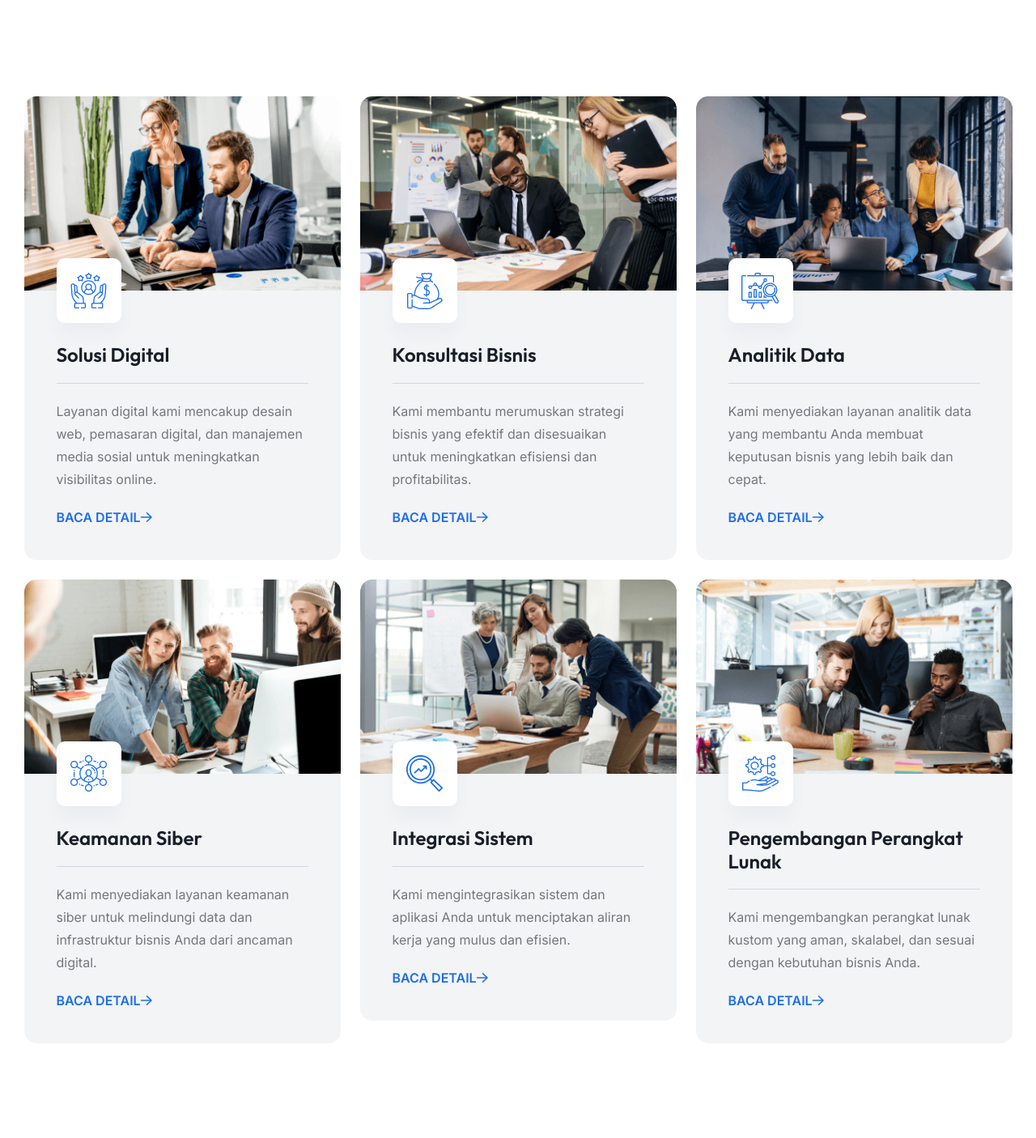
After one commit to Valifer13/information-technology-company, a PHP site: page /service.php in a window 1280 px wide. The commit adds this page. Shown: the part 451-1857 px from the top of the page at 81% size. Run offline with PHP 8.4, Linux system fonts and the light colour scheme; some libraries are stand-ins or nearby versions.

Commit message:
completing project, blig, faw, pricing, service pages

```diff
--- /dev/null
+++ b/service.php
@@ -0,0 +1,214 @@
+<?php
+
+include 'assets/inc/SubHeader.php';
+include 'assets/inc/PageHeader.php';
+include 'assets/inc/SubFooter.php';
+
+?>
+<!DOCTYPE html>
+<html lang="en">
+
+<head>
+    <meta charset="UTF-8">
+    <meta name="viewport" content="width=device-width, initial-scale=1.0">
+    <title>Layanan Kami</title>
+
+    <!-- Icon -->
+    <link rel="shortcut icon" type="image/x-icon" href="assets/img/favicon.png">
+
+    <!-- CSS here -->
+    <link rel="stylesheet" href="assets/css/bootstrap.min.css">
+    <link rel="stylesheet" href="assets/css/fontawesome.min.css">
+    <link rel="stylesheet" href="assets/css/venobox.min.css">
+    <link rel="stylesheet" href="assets/css/animate.min.css">
+    <link rel="stylesheet" href="assets/css/keyframe-animation.css">
+    <link rel="stylesheet" href="assets/css/daterangepicker.css">
+    <link rel="stylesheet" href="assets/css/odometer.min.css">
+    <link rel="stylesheet" href="assets/css/nice-select.css">
+    <link rel="stylesheet" href="assets/css/swiper.min.css">
+    <link rel="stylesheet" href="assets/css/main.css">
+</head>
+
+<body>
+    <?= $SubHeader ?>
+    <?= PageHeader("Layanan Kami", "Layanan") ?>
+    <!-- Content Start -->
+
+    <section class="service-section-4 pt-120 pb-120">
+        <div class="container">
+            <div class="row gy-4 fade-wrapper">
+                <div class="col-lg-4 col-md-6">
+                    <div class="service-item-4 fade-top">
+                        <div class="service-thumb">
+                            <img class="main-img" src="assets/img/service/service-img-4.png" alt="service">
+                            <div class="icon"><img src="assets/img/icon/service-icon-5.png" alt="icon"></div>
+                        </div>
+                        <div class="service-content">
+                            <h3 class="title"><a href="service-details.php">Solusi Digital</a></h3>
+                            <p>Layanan digital kami mencakup desain web, pemasaran digital, dan manajemen media sosial untuk meningkatkan visibilitas online.</p>
+                            <a href="service-details.php" class="read-more">Baca Detail<i class="fa-regular fa-arrow-right"></i></a>
+                        </div>
+                    </div>
+                </div>
+                <div class="col-lg-4 col-md-6">
+                    <div class="service-item-4 fade-top">
+                        <div class="service-thumb">
+                            <img class="main-img" src="assets/img/service/service-img-5.png" alt="service">
+                            <div class="icon"><img src="assets/img/icon/service-icon-6.png" alt="icon"></div>
+                        </div>
+                        <div class="service-content">
+                            <h3 class="title"><a href="service-details.php">Konsultasi Bisnis</a></h3>
+                            <p>Kami membantu merumuskan strategi bisnis yang efektif dan disesuaikan untuk meningkatkan efisiensi dan profitabilitas.</p>
+                            <a href="service-details.php" class="read-more">Baca Detail<i class="fa-regular fa-arrow-right"></i></a>
+                        </div>
+                    </div>
+                </div>
+                <div class="col-lg-4 col-md-6">
+                    <div class="service-item-4 fade-top">
+                        <div class="service-thumb">
+                            <img class="main-img" src="assets/img/service/service-img-6.png" alt="service">
+                            <div class="icon"><img src="assets/img/icon/service-icon-7.png" alt="icon"></div>
+                        </div>
+                        <div class="service-content">
+                            <h3 class="title"><a href="service-details.php">Analitik Data</a></h3>
+                            <p>Kami menyediakan layanan analitik data yang membantu Anda membuat keputusan bisnis yang lebih baik dan cepat.</p>
+                            <a href="service-details.php" class="read-more">Baca Detail<i class="fa-regular fa-arrow-right"></i></a>
+                        </div>
+                    </div>
+                </div>
+                <div class="col-lg-4 col-md-6">
+                    <div class="service-item-4 fade-top">
+                        <div class="service-thumb">
+                            <img class="main-img" src="assets/img/service/service-img-7.png" alt="service">
+                            <div class="icon"><img src="assets/img/icon/service-icon-8.png" alt="icon"></div>
+                        </div>
+                        <div class="service-content">
+                            <h3 class="title"><a href="service-details.php">Keamanan Siber</a></h3>
+                            <p>Kami menyediakan layanan keamanan siber untuk melindungi data dan infrastruktur bisnis Anda dari ancaman digital.</p>
+                            <a href="service-details.php" class="read-more">Baca Detail<i class="fa-regular fa-arrow-right"></i></a>
+                        </div>
+                    </div>
+                </div>
+                <div class="col-lg-4 col-md-6">
+                    <div class="service-item-4 fade-top">
+                        <div class="service-thumb">
+                            <img class="main-img" src="assets/img/service/service-img-8.png" alt="service">
+                            <div class="icon"><img src="assets/img/icon/service-icon-9.png" alt="icon"></div>
+                        </div>
+                        <div class="service-content">
+                            <h3 class="title"><a href="service-details.php">Integrasi Sistem</a></h3>
+                            <p>Kami mengintegrasikan sistem dan aplikasi Anda untuk menciptakan aliran kerja yang mulus dan efisien.</p>
+                            <a href="service-details.php" class="read-more">Baca Detail<i class="fa-regular fa-arrow-right"></i></a>
+                        </div>
+                    </div>
+                </div>
+                <div class="col-lg-4 col-md-6">
+                    <div class="service-item-4 fade-top">
+                        <div class="service-thumb">
+                            <img class="main-img" src="assets/img/service/service-img-9.png" alt="service">
+                            <div class="icon"><img src="assets/img/icon/service-icon-10.png" alt="icon"></div>
+                        </div>
+                        <div class="service-content">
+                            <h3 class="title"><a href="service-details.php">Pengembangan Perangkat Lunak</a></h3>
+                            <p>Kami mengembangkan perangkat lunak kustom yang aman, skalabel, dan sesuai dengan kebutuhan bisnis Anda.</p>
+                            <a href="service-details.php" class="read-more">Baca Detail<i class="fa-regular fa-arrow-right"></i></a>
+                        </div>
+                    </div>
+                </div>
+            </div>
+        </div>
+    </section>
+    <!-- ./ service-section -->
+
+    <section class="service-counter pt-120 pb-120">
+        <div class="bg-item">
+            <div class="bg-img" data-background="assets/img/bg-img/service-counter-bg.jpg"></div>
+            <div class="overlay"></div>
+            <div class="shapes">
+                <div class="shape shape-1"><img src="assets/img/shapes/service-counter-shape-1.png" alt="shape"></div>
+                <div class="shape shape-2"><img src="assets/img/shapes/service-counter-shape-2.png" alt="shape"></div>
+            </div>
+        </div>
+        <div class="container">
+            <div class="section-heading text-center white-content">
+                <h4 class="sub-heading" data-text-animation="fade-in" data-duration="1.5"><span class="left-shape"></span>Kekuatan Perusahaan</h4>
+                <h2 class="section-title mb-0" data-text-animation data-split="word" data-duration="1">Tim Kami Memiliki Perkembangan yang Pesat</h2>
+            </div>
+            <div class="row gy-lg-0 gy-4 justify-content-center fade-wrapper">
+                <div class="col-lg-4 col-md-6">
+                    <div class="counter-card fade-top">
+                        <div class="icon"><img src="assets/img/icon/counter-1.png" alt="icon"></div>
+                        <div class="content">
+                            <h3 class="title"><span class="odometer" data-count="858">0</span>+</h3>
+                            <p>Proyek Langsung</p>
+                        </div>
+                    </div>
+                </div>
+                <div class="col-lg-4 col-md-6">
+                    <div class="counter-card fade-top">
+                        <div class="icon"><img src="assets/img/icon/counter-2.png" alt="icon"></div>
+                        <div class="content">
+                            <h3 class="title"><span class="odometer" data-count="16">0</span>k+</h3>
+                            <p>Layanan Selesai</p>
+                        </div>
+                    </div>
+                </div>
+                <div class="col-lg-4 col-md-6">
+                    <div class="counter-card fade-top">
+                        <div class="icon"><img src="assets/img/icon/counter-3.png" alt="icon"></div>
+                        <div class="content">
+                            <h3 class="title"><span class="odometer" data-count="92">0</span>+</h3>
+                            <p>Penhargaan Global</p>
+                        </div>
+                    </div>
+                </div>
+            </div>
+        </div>
+    </section>
+    <!-- ./ service-section -->
+
+    <section class="service-process pt-120 pb-120">
+        <div class="container">
+            <div class="section-heading">
+                <h4 class="sub-heading" data-text-animation="fade-in" data-duration="1.5"><span class="left-shape"></span>Bagaimana Kami Bekerja</h4>
+                <h2 class="section-title mb-0" data-text-animation data-split="word" data-duration="1">Ikuti 4 Langkah Kerja Mudah</h2>
+            </div>
+            <div class="row gy-lg-0 gy-4 fade-wrapper">
+                <div class="col-lg-3 col-md-6 fade-top">
+                    <div class="service-process-card">
+                        <span class="number">01</span>
+                        <h3 class="title">Assessment</h3>
+                        <p>Kami menganalisis kebutuhan dan tantangan bisnis Anda secara menyeluruh untuk merumuskan strategi yang tepat.</p>
+                    </div>
+                </div>
+                <div class="col-lg-3 col-md-6 fade-top">
+                    <div class="service-process-card">
+                        <span class="number">02</span>
+                        <h3 class="title">Development</h3>
+                        <p>Berdasarkan hasil penilaian, kami merancang dan mengembangkan solusi yang disesuaikan, aman, dan skalabel.</p>
+                    </div>
+                </div>
+                <div class="col-lg-3 col-md-6 fade-top">
+                    <div class="service-process-card">
+                        <span class="number">03</span>
+                        <h3 class="title">Implementasi</h3>
+                        <p>Kami melaksanakan solusi yang telah dikembangkan dengan pendekatan terstruktur, termasuk pelatihan, migrasi, dan pengujian.</p>
+                    </div>
+                </div>
+                <div class="col-lg-3 col-md-6 fade-top">
+                    <div class="service-process-card">
+                        <span class="number">04</span>
+                        <h3 class="title">Evaluasi</h3>
+                        <p>Kami mengevaluasi kinerja solusi yang diimplementasikan untuk memastikan efektivitas dan perbaikan jika diperlukan.</p>
+                    </div>
+                </div>
+            </div>
+        </div>
+    </section>
+    <!-- ./ footer-section -->
+
+    <!-- Content End -->
+    <?= $SubFooter ?>
+</body>
+
+</html>
```
Also changed, not shown: blog.php (added, +106 -0 lines), faq.php (added, +134 -0 lines), pricing.php (added, +156 -0 lines), project.php (+4 -4 lines).
